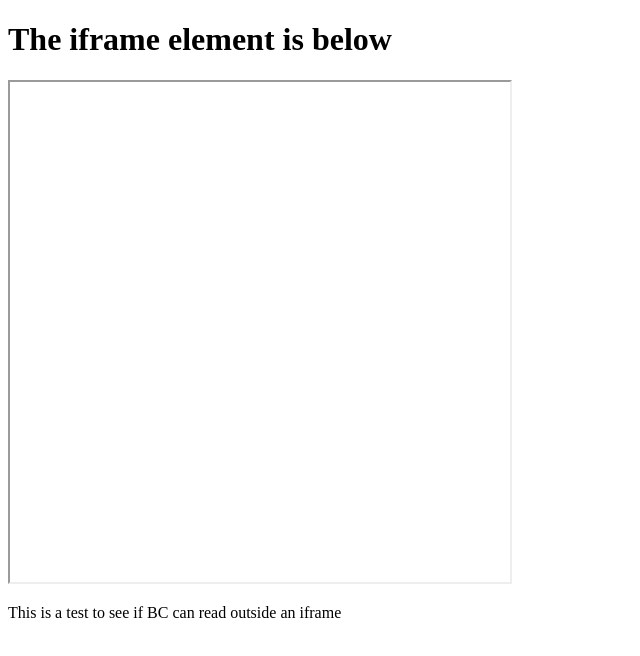
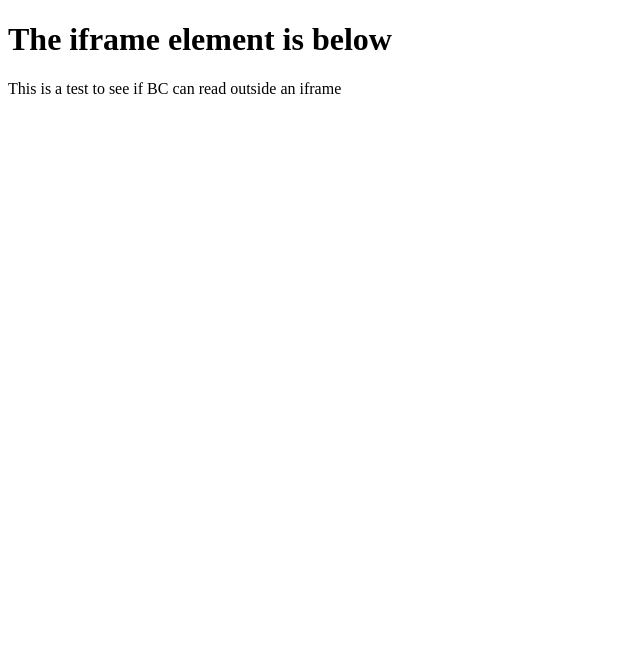
Before and after one commit to kenguie/bcTest, a plain HTML site: page index.html in a window 1280 px wide. Shown: the whole page, without its empty margins (0-640 px from the left). Drawn offline with Linux system fonts and the light colour scheme.

Commit message:
trying bc outside iframe

```diff
--- a/index.html
+++ b/index.html
@@ -1,11 +1,6 @@
 <!DOCTYPE html>
 <html>
-
-<body>
-
-  <h1>The iframe element is below</h1>
-
-  <iframe height="500px" width="500px" title="BC test">
+<head>
     <script type="text/javascript">
       (function() {
         this.bcHostname = 'advancelocal.sb.blueconic.net';
@@ -15,7 +10,22 @@
         (parent.document.getElementsByTagName('head')[0] || document.getElementsByTagName('body')[0]).appendChild(bcScript);
       })();
     </script>
-  </iframe>
+</head>
+<body>
+
+  <h1>The iframe element is below</h1>
+
+  <!-- <iframe height="500px" width="500px" title="BC test">
+    <script type="text/javascript">
+      (function() {
+        this.bcHostname = 'advancelocal.sb.blueconic.net';
+        var bcScript = document.createElement('script');
+        bcScript.async = true;
+        bcScript.src = 'https://' + this.bcHostname + '/frontend/static/javascript/blueconic/blueconic.min.js';
+        (parent.document.getElementsByTagName('head')[0] || document.getElementsByTagName('body')[0]).appendChild(bcScript);
+      })();
+    </script>
+  </iframe> -->
 
   <p>This is a test to see if BC can read outside an iframe</p>
 
```
